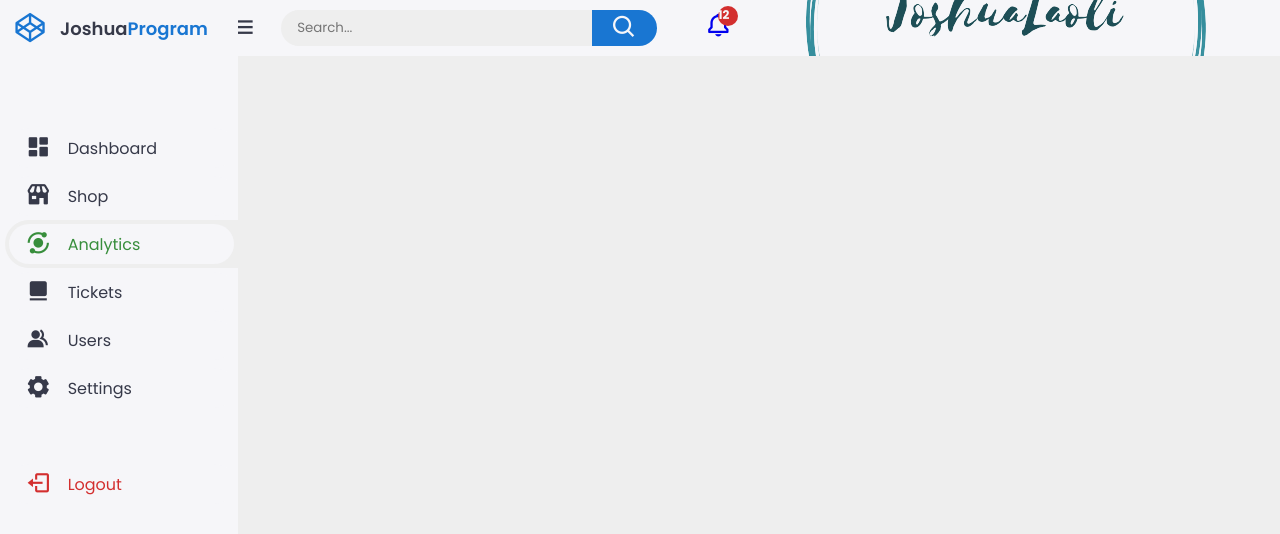
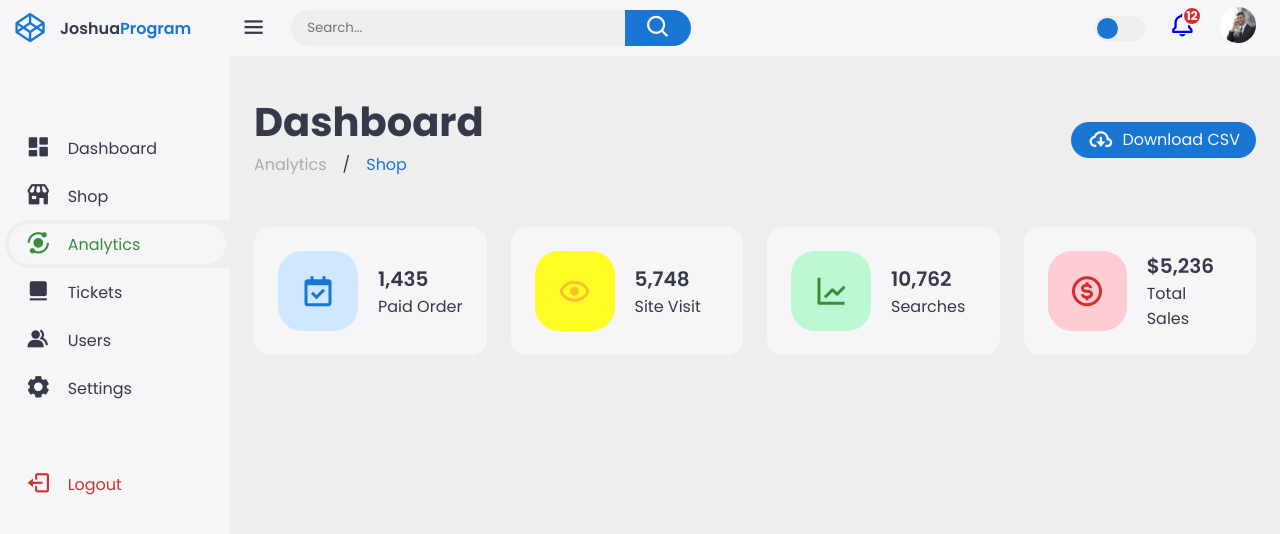
Before and after one commit to joshualaoli/responsive-admin-dashboard, a plain HTML site: page index.html in a window 1280 px wide. Drawn offline with nearby package versions, Linux system fonts and the light colour scheme.

Commit message:
adding insight content with grid template column for responsible page

```diff
--- a/index.html
+++ b/index.html
@@ -68,12 +68,60 @@
           <span class="count">12</span>
         </a>
         <a href="" class="profile"
-          ><img
-            src="./img/Logo_Lingkaran_Digambar_Tangan__1_-removebg-preview.png"
-            alt=""
+          ><img src="img/pexels-andrea-piacquadio-3778680.jpg" alt=""
         /></a>
       </nav>
       <!-- End of Navbar -->
+
+      <!-- Main Content -->
+      <main>
+        <div class="header">
+          <div class="left">
+            <h1>Dashboard</h1>
+            <ul class="breadcrumb">
+              <li><a href="#"> Analytics </a></li>
+              /
+              <li><a href="#" class="active"> Shop </a></li>
+            </ul>
+          </div>
+          <a href="#" class="report">
+            <i class="bx bx-cloud-download"></i>
+            <span>Download CSV</span>
+          </a>
+        </div>
+
+        <!-- Insights -->
+        <ul class="insights">
+          <li>
+            <i class="bx bx-calendar-check"></i>
+            <span class="info">
+              <h3>1,435</h3>
+              <p>Paid Order</p>
+            </span>
+          </li>
+          <li>
+            <i class="bx bx-show"></i>
+            <span class="info">
+              <h3>5,748</h3>
+              <p>Site Visit</p>
+            </span>
+          </li>
+          <li>
+            <i class="bx bx-line-chart"></i>
+            <span class="info">
+              <h3>10,762</h3>
+              <p>Searches</p>
+            </span>
+          </li>
+          <li>
+            <i class="bx bx-dollar-circle"></i>
+            <span class="info">
+              <h3>$5,236</h3>
+              <p>Total Sales</p>
+            </span>
+          </li>
+        </ul>
+      </main>
     </div>
     <!-- End of the Main Content -->
     <!-- Script -->
--- a/style.css
+++ b/style.css
@@ -53,7 +53,7 @@ body {
     top: 0;
     left: 0;
     background-color: var(--light);
-    width: 238px;
+    width: 230px;
     height: 100%;
     z-index: 2000;
     overflow-x: hidden;
@@ -67,7 +67,7 @@ body {
     width: 60px;
 }
 .sidebar .logo {
-    font-size: 18px;
+    font-size: 16px;
     font-weight: 600;
     height: 56px;
     display: flex;
@@ -190,7 +190,7 @@ body {
 .content nav .bx.bx-menu {
     cursor: pointer;
     color: var(--dark);
-
+    margin-left: 10px;
 }
 .content nav form {
     max-width: 400px;
@@ -227,6 +227,7 @@ body {
     border-radius: 0 36px 36px 0;
     cursor: pointer;
 }
+/* Notif and Image */
 .content nav .notif {
     font-size: 16px;
     position: relative;
@@ -240,9 +241,138 @@ body {
     background: var(--danger);
     color: var(--light);
     border-radius: 50%;
-    border: 2px solid --light;
+    border: 2px solid var(--light);
     font-weight: 700;
     font-size: 12px;
     display: flex;
+    align-items: center;
+    justify-content: center;
+}
+.content nav .profile img {
+    width: 36px;
+    height: 36px;
+    border-radius: 50%;
+    object-fit: cover;
 
 }
+/* Toggle */
+.content nav .theme-toggle {
+    display: block;
+    min-width: 50px;
+    height: 25px;
+    background: var(--grey);
+    cursor: pointer;
+    position: relative;
+    border-radius: 25px;
+}
+.content nav .theme-toggle::before {
+    content: "";
+    position: absolute;
+    top: 2px;
+    left: 2px;
+    bottom: 2px;
+    width: calc(25px - 4px);
+    background: var(--primary);
+    border-radius: 50%;
+    transition: all 0.4s ease;
+}
+.content nav #theme-toggle:checked+.theme-toggle::before {
+    left: calc(100% - (25px - 4px) - 2px);
+}
+
+/* Main Content */
+.content main {
+    width: 100%;
+    max-height: calc(100vw - 56px);
+    padding: 36px 24px;
+}
+.content main .header {
+    display: flex;
+    flex: wrap;
+    align-items: center;
+    justify-content: space-between;
+    grid-gap: 16px;
+}
+.content main .header .left {
+    font-size: 20px;
+    font-weight: 400;
+    margin-bottom: 10px;
+    color: var(--dark);
+}
+.content main .header .breadcrumb {
+    display: flex;
+    align-items: center;
+    grid-gap: 16px;
+    font-size: 16px;
+}
+.content main .header .breadcrumb li {
+    color: var(--dark);
+}
+.content main .header .breadcrumb li a {
+    color: var(--dark-grey);
+    pointer-events: none;
+}
+.content main .header .breadcrumb li a.active {
+    color: var(--primary);
+    pointer-events: none;
+}
+.content main .header .report {
+    height: 36px;
+    padding: 0 16px;
+    border-radius: 25px;
+    background: var(--primary);
+    color: var(--light);
+    display: flex;
+    align-items: center;
+    justify-content: center;
+    grid-gap: 8px;
+    font-weight: 400;
+}
+.content main .insights {
+    display: grid;
+    grid-template-columns: repeat(auto-fit, minmax(200px, 1fr));
+    grid-gap: 24px;
+    margin-top: 40px;
+}
+.content main .insights li {
+    padding: 24px;
+    background-color: var(--light);
+    border-radius: 16px;
+    display: flex;
+    align-items: center;
+    grid-gap: 20px;
+    cursor: pointer;
+}
+.content main .insights li .bx {
+    width: 80px;
+    height: 80px;
+    border-radius: 24px;
+    font-size: 36px;
+    display: flex;
+    align-items: center;
+    justify-content: center;
+}
+.content main .insights li:nth-child(1) .bx {
+    background: var(--light-primary);
+    color: var(--primary);
+}
+.content main .insights li:nth-child(2) .bx {
+    background: var(--light-warning);
+    color: var(--warning);
+}
+.content main .insights li:nth-child(3) .bx {
+    background: var(--light-success);
+    color: var(--success);
+}
+.content main .insights li:nth-child(4) .bx {
+    background: var(--light-danger);
+    color: var(--danger);
+}
+.content main .insights .info h3 {
+    font-size: 20px;
+    font-weight: 600;
+    color: var(--dark);
+}
+.content main .insights .info p {
+    color: var(--dark);
+}
```
Also changed, not shown: img/pexels-andrea-piacquadio-3778680.jpg (added).
